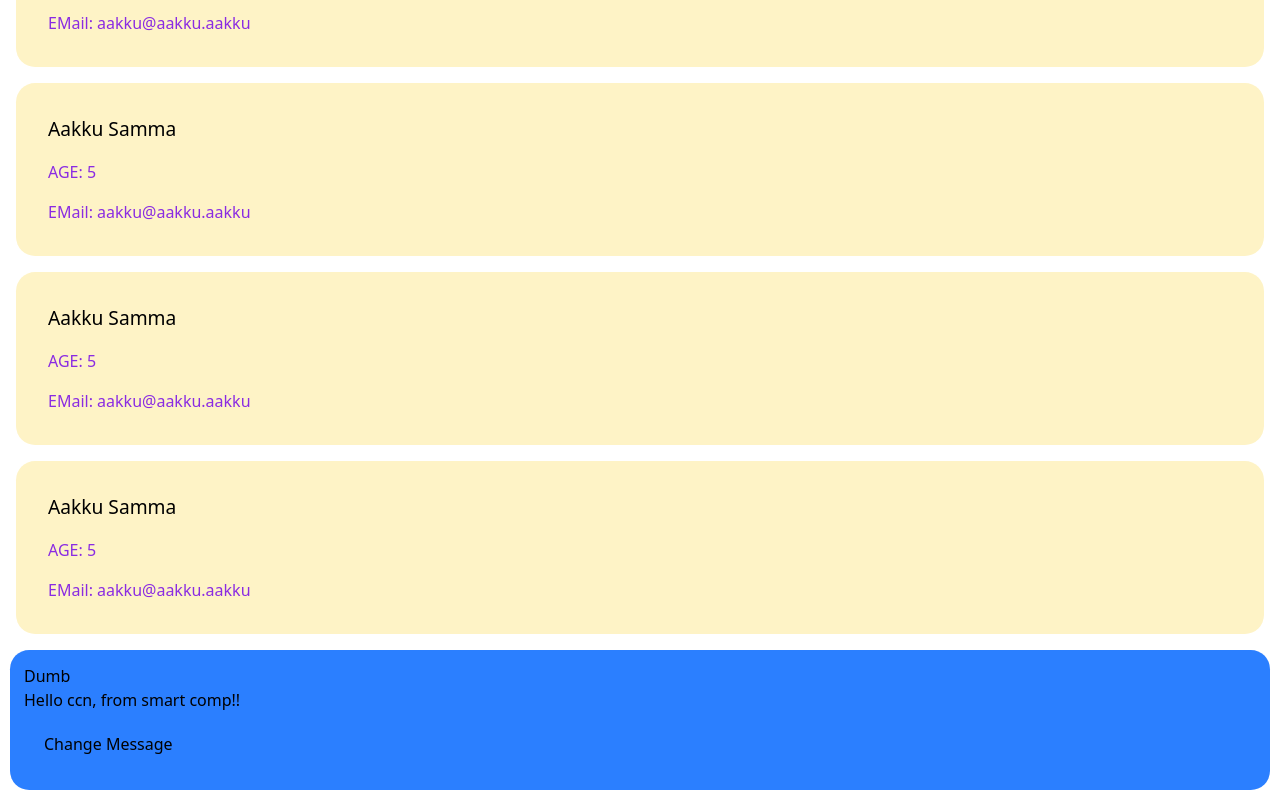
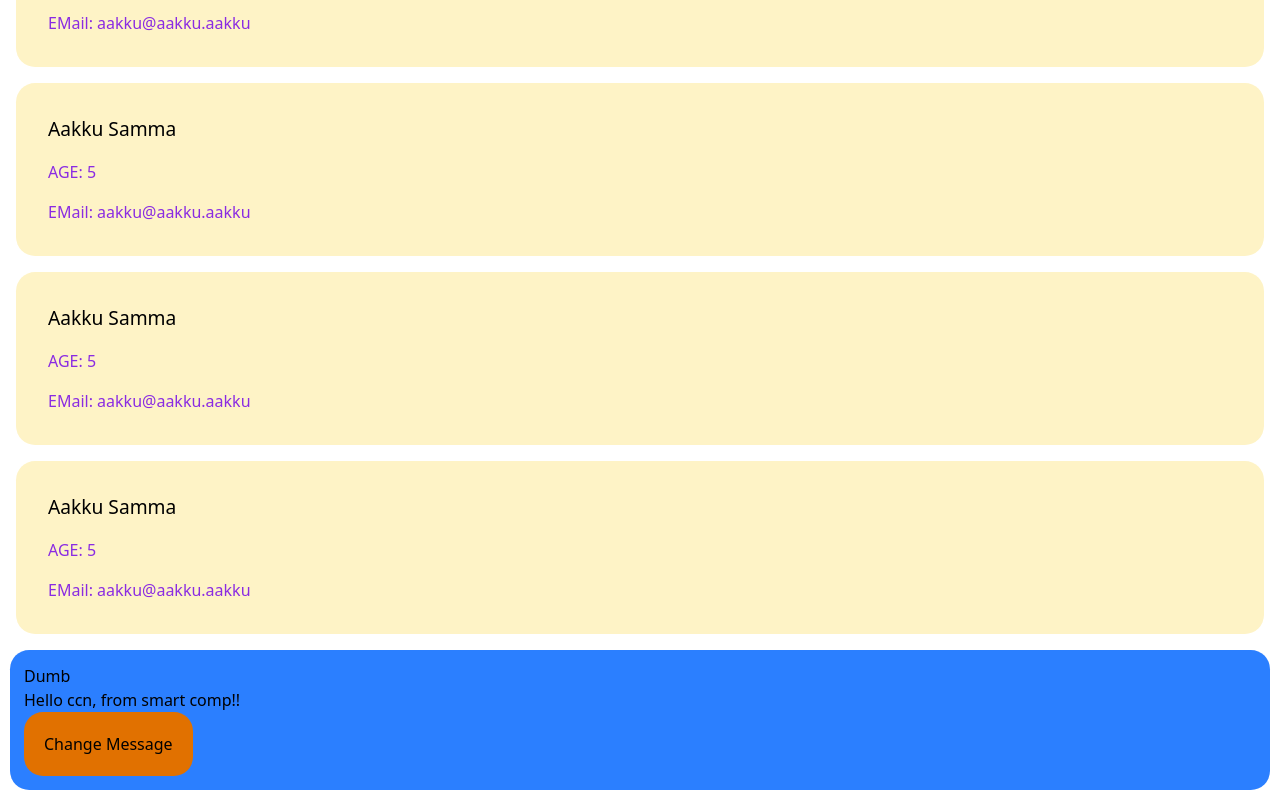
Before and after one commit to aakku106/4thSemTranning_REACT, a React (Vite) app in the folder project3/: page / in a window 1280 px wide. Shown: the part 832-1632 px from the top of the page. Built offline with nearby package versions, Linux system fonts and the light colour scheme.

Commit message:
Auto commit + push script ran

```diff
--- a/project3/src/Components/DumbComponent/DumbComponent.jsx
+++ b/project3/src/Components/DumbComponent/DumbComponent.jsx
@@ -7,7 +7,7 @@ function DumbComponent({ message, onchange }) {
     <>
       <h2>Dumb</h2>
       <h2>{message}</h2>
-      <button className="p-5" onClick={onchange}>
+      <button className="p-5 bg-amber-600 " onClick={onchange}>
         Change Message{" "}
       </button>
     </>
```
